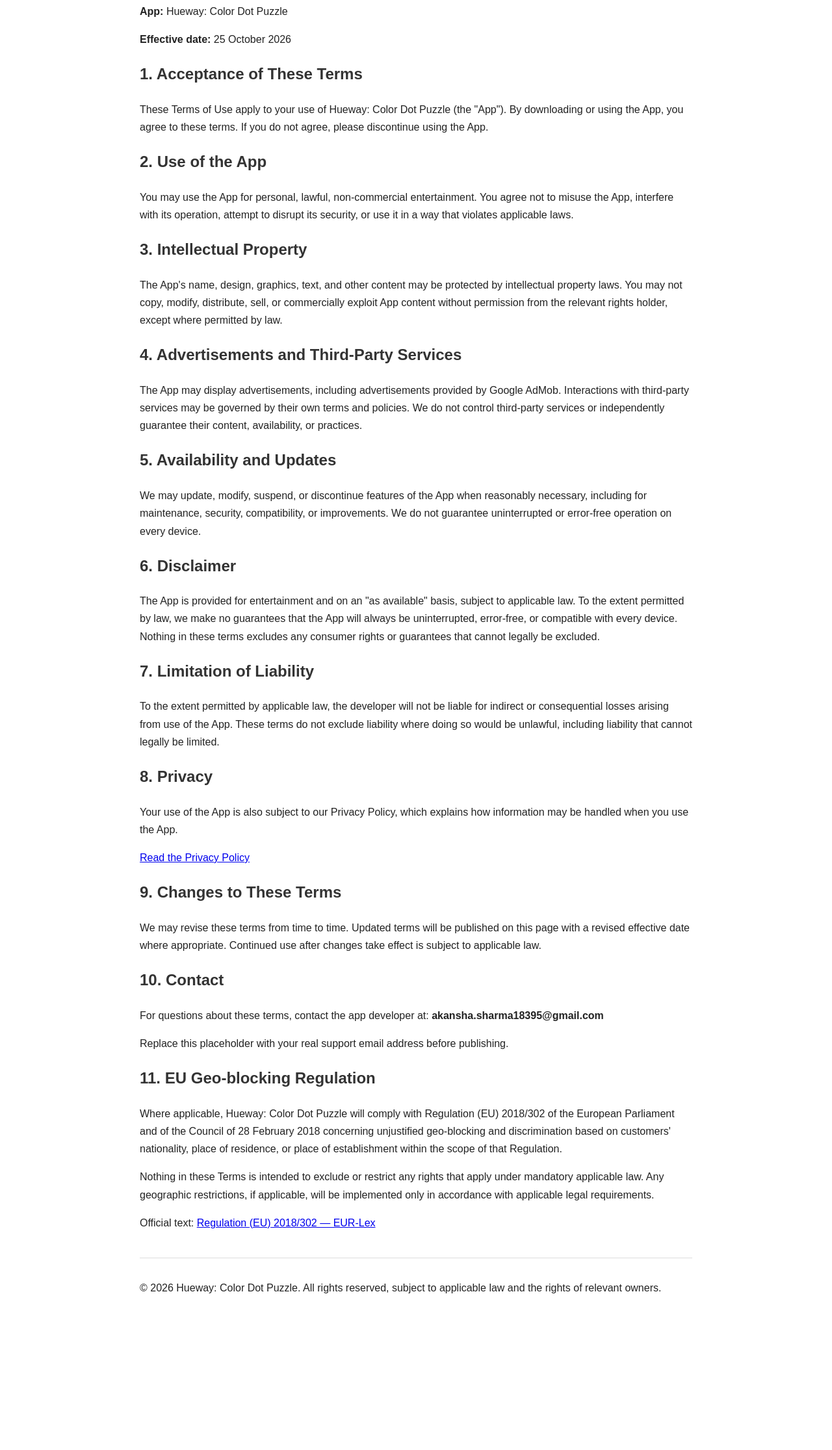
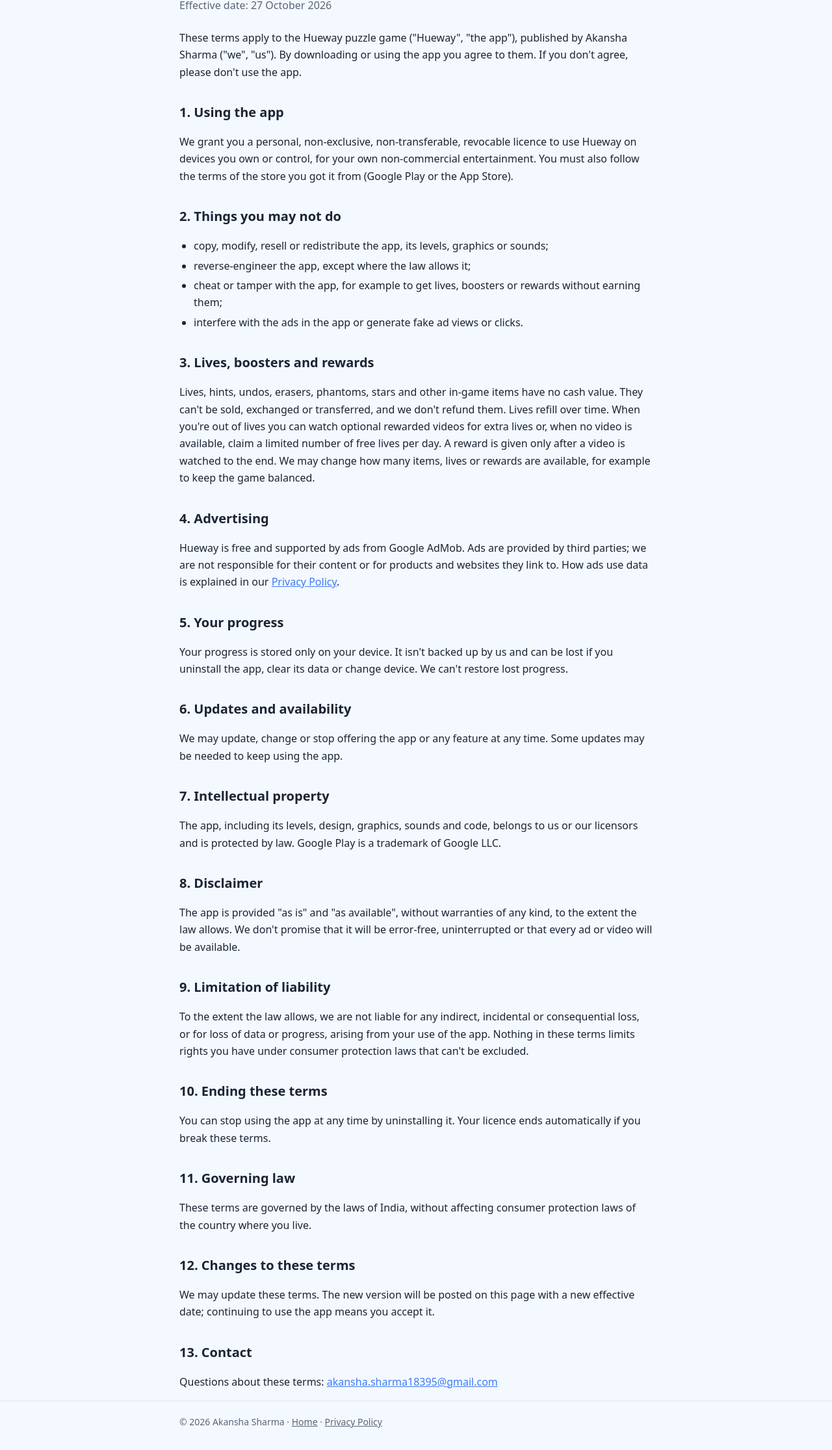
Before and after one commit to akansha95sharma/akansha95sharma.github.io, a plain HTML site: page hueway/terms.html in a window 1280 px wide. Shown: the part 112-2343 px from the top of the page at 65% size. Before the commit the page ends 2147 px from the top, so only its background shows below. Drawn offline with Linux system fonts and the light colour scheme.

Commit message:
Add files via upload

```diff
--- /dev/null
+++ b/hueway/style.css
@@ -0,0 +1,68 @@
+:root {
+  --bg: #f4f8ff;
+  --surface: #ffffff;
+  --text: #1b2433;
+  --muted: #5b6577;
+  --line: #dfe5ef;
+  --primary: #3d7bf5;
+  --primary-dark: #2456c4;
+  --red: #e8384f;
+  --yellow: #f5c02c;
+  --green: #25b84a;
+}
+@media (prefers-color-scheme: dark) {
+  :root {
+    --bg: #0f1520;
+    --surface: #18202e;
+    --text: #e9eef7;
+    --muted: #a3adbf;
+    --line: #2a3446;
+    --primary: #6b9cff;
+    --primary-dark: #9dbdff;
+  }
+}
+* { box-sizing: border-box; }
+html { -webkit-text-size-adjust: 100%; }
+body {
+  margin: 0;
+  background: var(--bg);
+  color: var(--text);
+  font: 16px/1.65 system-ui, -apple-system, "Segoe UI", Roboto, sans-serif;
+}
+a { color: var(--primary); }
+a:hover { color: var(--primary-dark); }
+.wrap { max-width: 760px; margin: 0 auto; padding: 0 16px; }
+header.site {
+  border-bottom: 1px solid var(--line);
+  background: var(--surface);
+}
+header.site .wrap { display: flex; align-items: center; justify-content: space-between; gap: 12px; padding-top: 12px; padding-bottom: 12px; flex-wrap: wrap; }
+.brand { display: flex; align-items: center; gap: 10px; font-weight: 800; font-size: 20px; color: var(--text); text-decoration: none; }
+.brand img { width: 36px; height: 36px; border-radius: 9px; }
+nav a { margin-left: 16px; text-decoration: none; font-weight: 600; color: var(--muted); }
+nav a:first-child { margin-left: 0; }
+nav a[aria-current="page"] { color: var(--primary); }
+main { padding: 32px 0 48px; }
+h1 { font-size: 30px; line-height: 1.25; margin: 0 0 8px; }
+h2 { font-size: 20px; margin: 32px 0 8px; }
+.meta { color: var(--muted); margin: 0 0 24px; }
+.card { background: var(--surface); border: 1px solid var(--line); border-radius: 16px; padding: 20px; margin: 16px 0; }
+ul { padding-left: 22px; }
+li { margin: 4px 0; }
+.hero { text-align: center; padding: 24px 0 8px; }
+.hero img { width: 112px; height: 112px; border-radius: 26px; box-shadow: 0 8px 24px rgba(30, 60, 120, 0.18); }
+.hero p.lead { font-size: 18px; color: var(--muted); max-width: 560px; margin: 12px auto 24px; }
+.button {
+  display: inline-block; background: var(--primary); color: #fff; text-decoration: none; font-weight: 700;
+  padding: 12px 22px; border-radius: 999px;
+}
+.button:hover { background: var(--primary-dark); color: #fff; }
+.features { display: grid; grid-template-columns: repeat(auto-fit, minmax(210px, 1fr)); gap: 12px; margin-top: 32px; }
+.features .card { margin: 0; }
+.features h3 { margin: 0 0 4px; font-size: 16px; }
+.features p { margin: 0; color: var(--muted); font-size: 15px; }
+.dots { display: inline-flex; gap: 6px; vertical-align: middle; }
+.dots i { width: 10px; height: 10px; border-radius: 50%; display: inline-block; }
+footer.site { border-top: 1px solid var(--line); color: var(--muted); font-size: 14px; padding: 20px 0 32px; }
+footer.site a { color: var(--muted); }
+.todo { background: #fff4c2; color: #5c4700; padding: 0 4px; border-radius: 4px; }
--- a/hueway/terms.html
+++ b/hueway/terms.html
@@ -1,118 +1,97 @@
-<!DOCTYPE html>
+<!doctype html>
 <html lang="en">
 <head>
-  <meta charset="UTF-8">
-  <meta name="viewport" content="width=device-width, initial-scale=1">
-  <meta name="description" content="Terms of Use for Hueway: Color Dot Puzzle.">
-  <title>Terms of Use | Hueway: Color Dot Puzzle</title>
-  <style>
-    body {
-      max-width: 850px;
-      margin: 40px auto;
-      padding: 0 20px;
-      font-family: Arial, sans-serif;
-      line-height: 1.7;
-      color: #222;
-    }
-    h1, h2 { color: #333; }
-    footer { margin-top: 40px; border-top: 1px solid #ddd; padding-top: 16px; }
-  </style>
+<meta charset="utf-8">
+<meta name="viewport" content="width=device-width, initial-scale=1">
+<title>Hueway Terms of Use</title>
+<meta name="description" content="Terms of use for the Hueway puzzle game.">
+<link rel="icon" href="icon.png">
+<link rel="stylesheet" href="style.css">
 </head>
 <body>
+<header class="site">
+  <div class="wrap">
+    <a class="brand" href="index.html"><img src="icon.png" alt="">Hueway</a>
+    <nav>
+      <a href="index.html">Home</a>
+      <a href="privacy.html">Privacy</a>
+      <a href="terms.html" aria-current="page">Terms</a>
+    </nav>
+  </div>
+</header>
+
+<main class="wrap">
   <h1>Terms of Use</h1>
-  <p><strong>App:</strong> Hueway: Color Dot Puzzle</p>
-  <p><strong>Effective date:</strong> 25 October 2026</p>
+  <p class="meta">Effective date: 27 October 2026</p>
 
-  <h2>1. Acceptance of These Terms</h2>
-  <p>These Terms of Use apply to your use of Hueway: Color Dot Puzzle
-  (the "App"). By downloading or using the App, you agree to these
-  terms. If you do not agree, please discontinue using the App.</p>
+  <p>These terms apply to the Hueway puzzle game ("Hueway", "the app"), published by Akansha Sharma
+  ("we", "us"). By downloading or using the app you agree to them. If you don't agree, please don't use the app.</p>
 
-  <h2>2. Use of the App</h2>
-  <p>You may use the App for personal, lawful, non-commercial
-  entertainment. You agree not to misuse the App, interfere with its
-  operation, attempt to disrupt its security, or use it in a way that
-  violates applicable laws.</p>
+  <h2>1. Using the app</h2>
+  <p>We grant you a personal, non-exclusive, non-transferable, revocable licence to use Hueway on devices you own or
+  control, for your own non-commercial entertainment. You must also follow the terms of the store you got it from
+  (Google Play or the App Store).</p>
 
-  <h2>3. Intellectual Property</h2>
-  <p>The App's name, design, graphics, text, and other content may be
-  protected by intellectual property laws. You may not copy, modify,
-  distribute, sell, or commercially exploit App content without
-  permission from the relevant rights holder, except where permitted
-  by law.</p>
+  <h2>2. Things you may not do</h2>
+  <ul>
+    <li>copy, modify, resell or redistribute the app, its levels, graphics or sounds;</li>
+    <li>reverse-engineer the app, except where the law allows it;</li>
+    <li>cheat or tamper with the app, for example to get lives, boosters or rewards without earning them;</li>
+    <li>interfere with the ads in the app or generate fake ad views or clicks.</li>
+  </ul>
 
-  <h2>4. Advertisements and Third-Party Services</h2>
-  <p>The App may display advertisements, including advertisements
-  provided by Google AdMob. Interactions with third-party services
-  may be governed by their own terms and policies. We do not control
-  third-party services or independently guarantee their content,
-  availability, or practices.</p>
+  <h2>3. Lives, boosters and rewards</h2>
+  <p>Lives, hints, undos, erasers, phantoms, stars and other in-game items have no cash value. They can't be sold,
+  exchanged or transferred, and we don't refund them. Lives refill over time. When you're out of lives you can watch
+  optional rewarded videos for extra lives or, when no video is available, claim a limited number of free lives per
+  day. A reward is given only after a video is watched to the end. We may change how many items, lives or rewards are
+  available, for example to keep the game balanced.</p>
 
-  <h2>5. Availability and Updates</h2>
-  <p>We may update, modify, suspend, or discontinue features of the
-  App when reasonably necessary, including for maintenance, security,
-  compatibility, or improvements. We do not guarantee uninterrupted
-  or error-free operation on every device.</p>
+  <h2>4. Advertising</h2>
+  <p>Hueway is free and supported by ads from Google AdMob. Ads are provided by third parties; we are not responsible for
+  their content or for products and websites they link to. How ads use data is explained in our
+  <a href="privacy.html">Privacy Policy</a>.</p>
 
-  <h2>6. Disclaimer</h2>
-  <p>The App is provided for entertainment and on an "as available"
-  basis, subject to applicable law. To the extent permitted by law,
-  we make no guarantees that the App will always be uninterrupted,
-  error-free, or compatible with every device. Nothing in these terms
-  excludes any consumer rights or guarantees that cannot legally be
-  excluded.</p>
+  <h2>5. Your progress</h2>
+  <p>Your progress is stored only on your device. It isn't backed up by us and can be lost if you uninstall the app,
+  clear its data or change device. We can't restore lost progress.</p>
 
-  <h2>7. Limitation of Liability</h2>
-  <p>To the extent permitted by applicable law, the developer will not
-  be liable for indirect or consequential losses arising from use of
-  the App. These terms do not exclude liability where doing so would
-  be unlawful, including liability that cannot legally be limited.</p>
+  <h2>6. Updates and availability</h2>
+  <p>We may update, change or stop offering the app or any feature at any time. Some updates may be needed to keep
+  using the app.</p>
 
-  <h2>8. Privacy</h2>
-  <p>Your use of the App is also subject to our Privacy Policy, which
-  explains how information may be handled when you use the App.</p>
-  <p><a href="./privacy.html">Read the Privacy Policy</a></p>
+  <h2>7. Intellectual property</h2>
+  <p>The app, including its levels, design, graphics, sounds and code, belongs to us or our licensors and is protected
+  by law. Google Play is a trademark of Google LLC.</p>
 
-  <h2>9. Changes to These Terms</h2>
-  <p>We may revise these terms from time to time. Updated terms will
-  be published on this page with a revised effective date where
-  appropriate. Continued use after changes take effect is subject
-  to applicable law.</p>
+  <h2>8. Disclaimer</h2>
+  <p>The app is provided "as is" and "as available", without warranties of any kind, to the extent the law allows. We
+  don't promise that it will be error-free, uninterrupted or that every ad or video will be available.</p>
 
-  <h2>10. Contact</h2>
-  <p>For questions about these terms, contact the app developer at:
-  <strong>akansha.sharma18395@gmail.com</strong></p>
-  <p>Replace this placeholder with your real support email address
-  before publishing.</p>
+  <h2>9. Limitation of liability</h2>
+  <p>To the extent the law allows, we are not liable for any indirect, incidental or consequential loss, or for loss of
+  data or progress, arising from your use of the app. Nothing in these terms limits rights you have under consumer
+  protection laws that can't be excluded.</p>
 
+  <h2>10. Ending these terms</h2>
+  <p>You can stop using the app at any time by uninstalling it. Your licence ends automatically if you break these terms.</p>
 
-<h2>11. EU Geo-blocking Regulation</h2>
-<p>
-Where applicable, Hueway: Color Dot Puzzle will comply with
-Regulation (EU) 2018/302 of the European Parliament and of the
-Council of 28 February 2018 concerning unjustified geo-blocking
-and discrimination based on customers' nationality, place of
-residence, or place of establishment within the scope of that
-Regulation.
-</p>
-<p>
-Nothing in these Terms is intended to exclude or restrict any
-rights that apply under mandatory applicable law. Any geographic
-restrictions, if applicable, will be implemented only in accordance
-with applicable legal requirements.
-</p>
-<p>
-Official text:
-<a href="https://eur-lex.europa.eu/eli/reg/2018/302/oj/eng"
-   target="_blank" rel="noopener noreferrer">
-Regulation (EU) 2018/302 — EUR-Lex
-</a>
-</p>
+  <h2>11. Governing law</h2>
+  <p>These terms are governed by the laws of India, without affecting consumer
+  protection laws of the country where you live.</p>
 
+  <h2>12. Changes to these terms</h2>
+  <p>We may update these terms. The new version will be posted on this page with a new effective date; continuing to
+  use the app means you accept it.</p>
 
-  <footer>
-    <p>&copy; 2026 Hueway: Color Dot Puzzle. All rights reserved,
-    subject to applicable law and the rights of relevant owners.</p>
-  </footer>
+  <h2>13. Contact</h2>
+  <p>Questions about these terms: <a href="mailto:akansha.sharma18395@gmail.com">akansha.sharma18395@gmail.com</a></p>
+</main>
+
+<footer class="site">
+  <div class="wrap">
+    © 2026 Akansha Sharma · <a href="index.html">Home</a> · <a href="privacy.html">Privacy Policy</a>
+  </div>
+</footer>
 </body>
 </html>
```
Also changed, not shown: hueway/index.html (+54 -7 lines), hueway/privacy.html (+92 -26 lines), hueway/icon.png (added).
